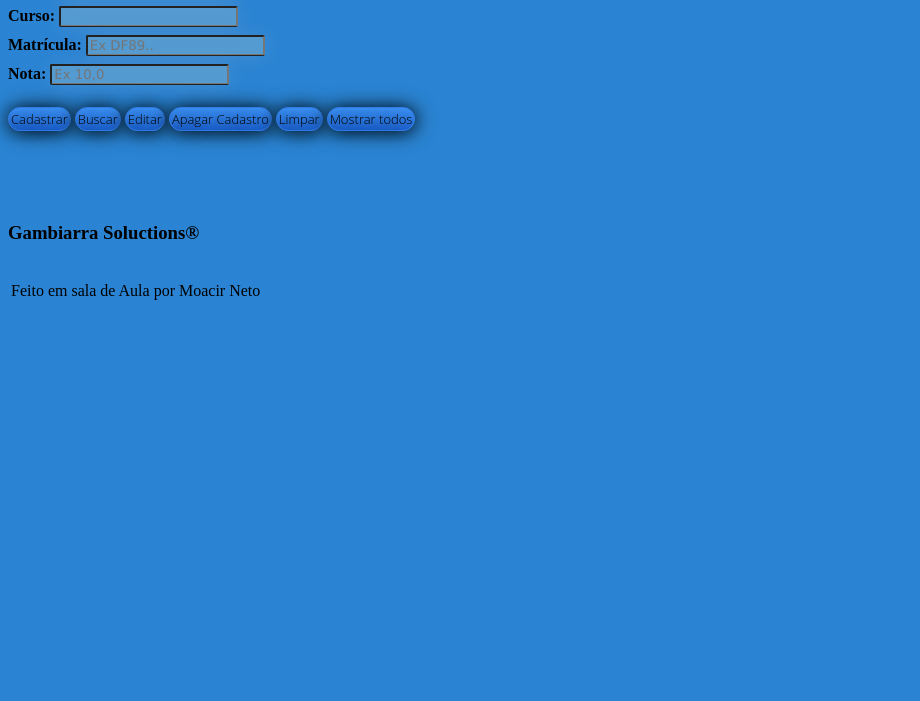
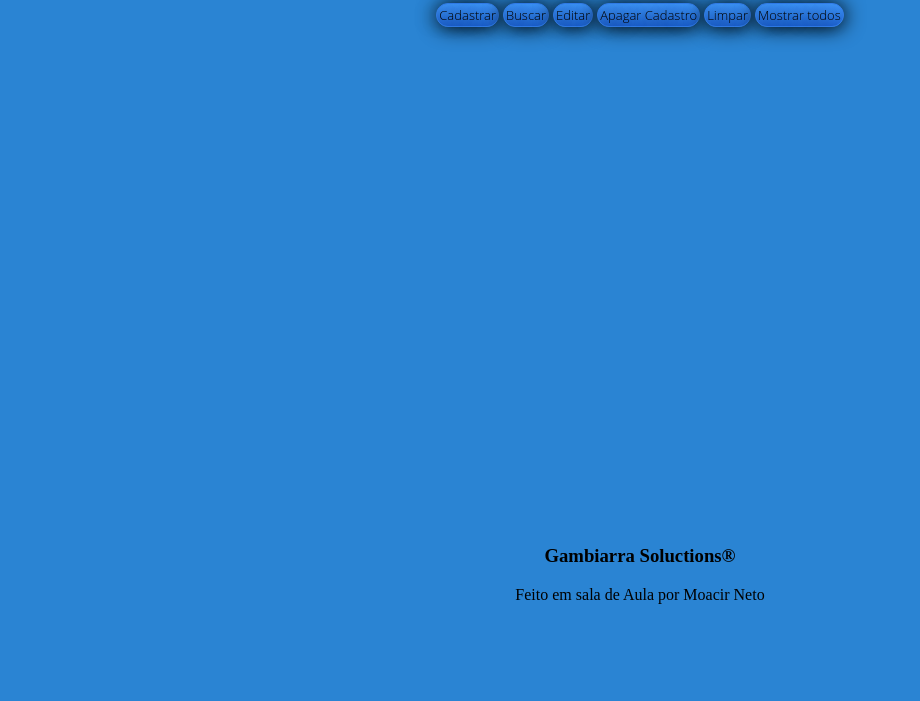
Before and after one commit to moaaskt/Crud.js, a plain HTML site: page index.html in a window 1280 px wide. Shown: the part 180-881 px from the top of the page, without its empty margins (0-920 px from the left). Before the commit the page ends 800 px from the top, so only its background shows below. Drawn offline with Linux system fonts and the light colour scheme.

Commit message:
update css

```diff
--- a/index.html
+++ b/index.html
@@ -15,6 +15,7 @@
         <h1>Sistema De Cadastro</h1>
       </div>
 
+      <div class="main">
       <b> Nome:</b><input id="inpNome" name="nome" type="text"> <br>
       <b> Curso:</b><input id="inpCurso" name="curso" type="text"><br>
       <b> Matrícula:</b><input id="inpMatricula" name="matricula" placeholder="Ex DF89.." type="text"><br>
@@ -24,14 +25,15 @@
       <button onclick="editar()" title="Digite o nome e clique em editar">Editar</button>
       <button onclick="apagar()" title="Digite O nome para Apagar o cadastro">Apagar Cadastro</button>
       <button onclick="limpar()"  title="Limpar Campos">Limpar</button>
-      <button onclick="mostrarTudo()" title="mostrar usuarios cadastrados" >Mostrar todos</button>
+      <button onclick="mostrarTudo()" title="mostrar usuarios cadastrados" >Mostrar todos</button></div>
+
+
       <br><br> <div id="DivRelatorio" class="divr" hidden="true"></div><br> <br><br>
 
-      <article>
-        <header>
-         <h3>Gambiarra Soluctions®</h3>
-        </header>
-        <footer>
+      <footer>
+
+               <h3>Gambiarra Soluctions®</h3>
+
          <p>Feito em sala de Aula por Moacir Neto</p>
         </footer>
        </article>
--- a/style.css
+++ b/style.css
@@ -1,10 +1,19 @@
 body{
     background-color: rgb(42, 132, 211);
-    padding-top: 4em;
+    padding:0;
+    margin: 0;
+  }
+  .main{
+    height: 100vh;
+    width: 100%;
+    text-align: center;
+    position: absolute;
   }
   footer{
-    padding: 3px;
-    display: block;
+    text-align: center;
+    position: absolute;
+    bottom: 0;
+    width:100%;
   }
   input{
 
@@ -15,7 +24,7 @@ body{
      border-bottom-style: ridge;
      /* border-style: solid; */
     border-radius: 2px;
-    margin: 4px;
+    margin: 0 auto;
     background-color: rgba(208, 221, 203, 0.247);
     font-family: Verdana, Geneva, Tahoma, sans-serif;
   }
```
